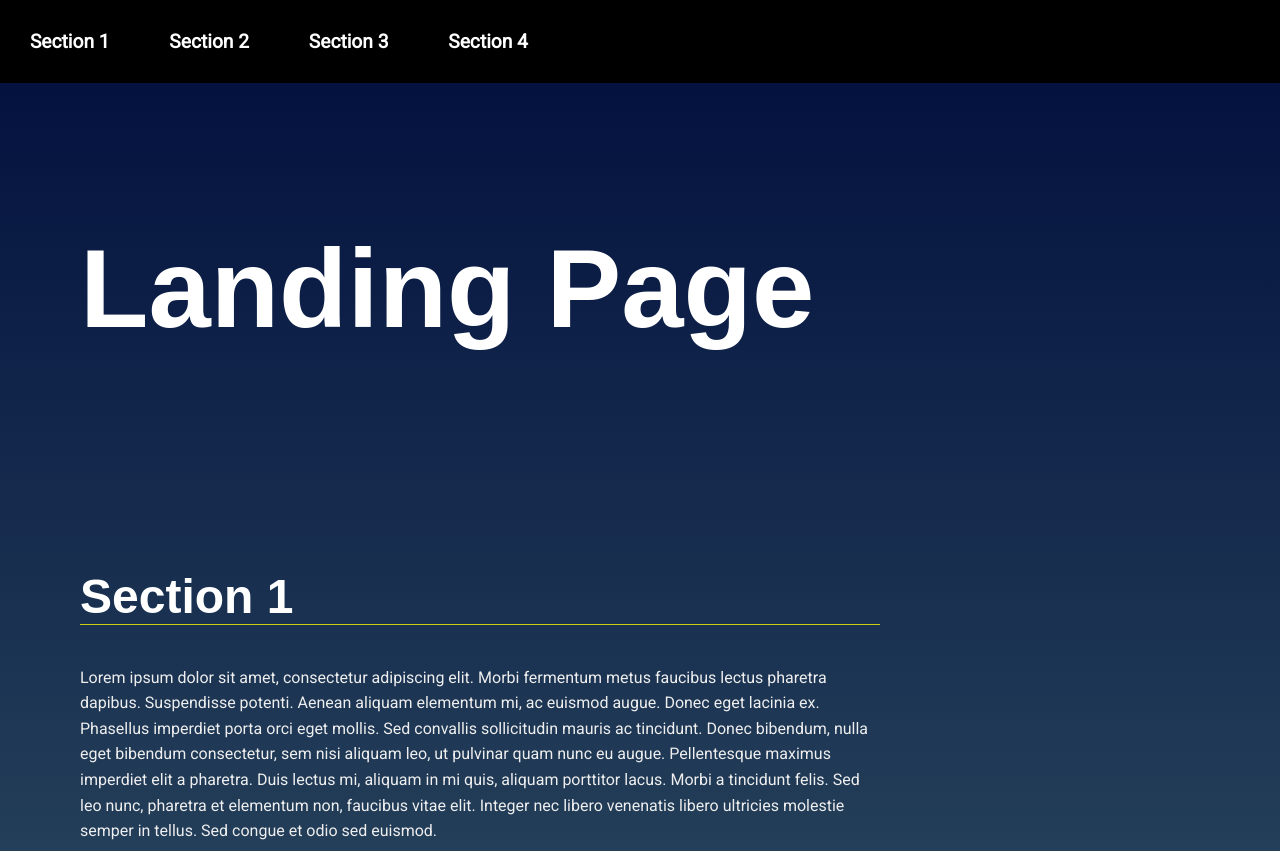
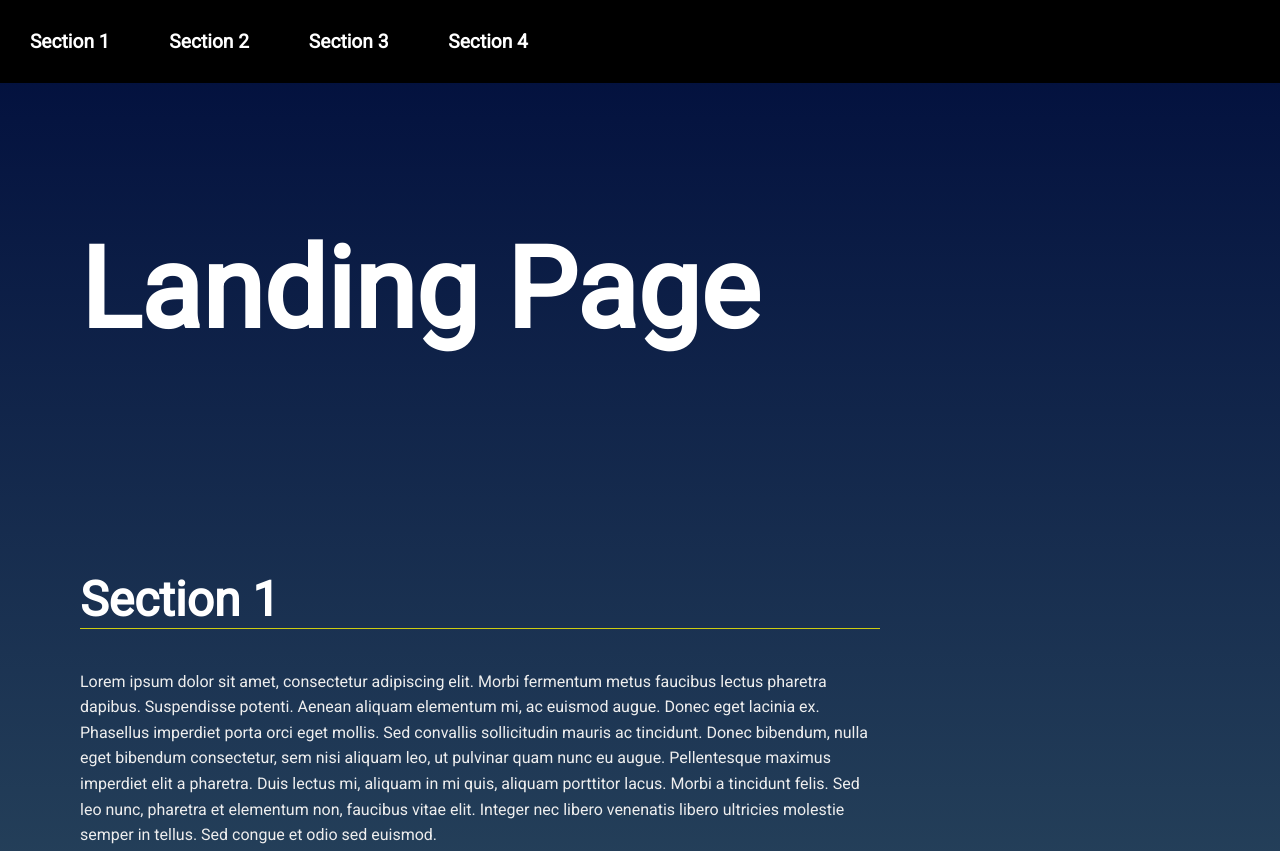
Before and after one commit to Debbykalu/Landing-Page, a plain HTML site: page index.html in a window 1280 px wide. Shown: the top 851 px of the page. Drawn offline with Linux system fonts and the light colour scheme; some packages are replaced by stand-ins of ours; a script that the page names is missing.

Commit message:
Landing Pag

```diff
--- a/css/styles.css
+++ b/css/styles.css
@@ -23,7 +23,7 @@ body {
 
 /* Typeography General*/
 h1 {
-  font-family: "Fira Sans", sans-serif;
+  font-family: "Roboto", sans-serif;
   font-size: 3em;
   margin: 2em 1rem;
 }
@@ -37,7 +37,7 @@ h1 {
 
 h2 {
   border-bottom: 1px solid #cc1;
-  font-family: "Oxygen", Sans-Serif;
+  font-family: "Roboto", Sans-Serif;
   font-size: 3em;
   color: #fff;
 }
```
